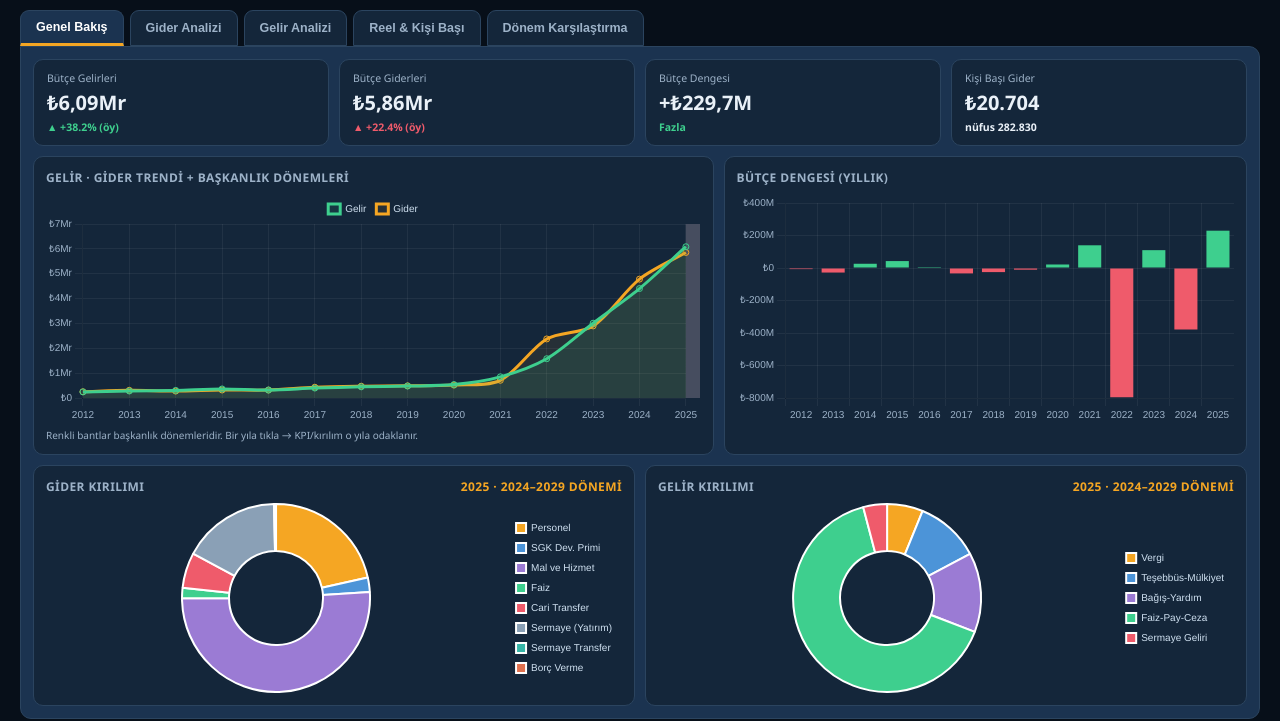
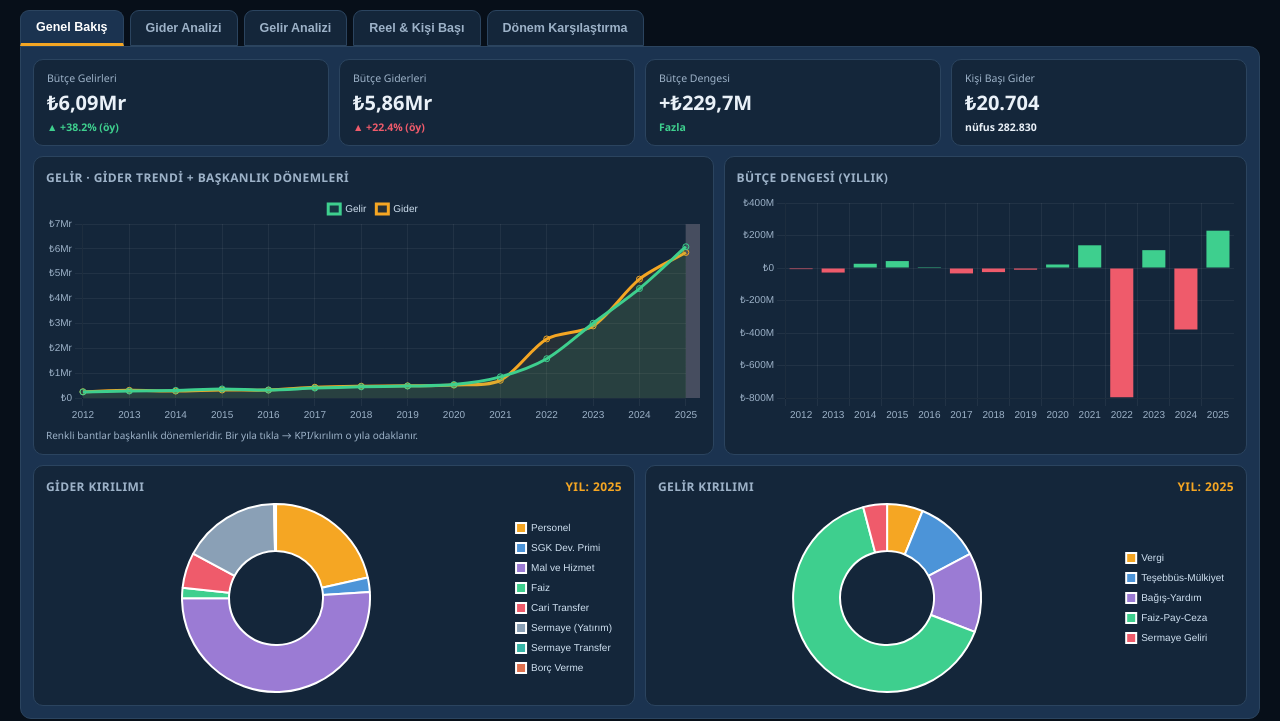
Before and after one commit to KaplanhanAi/kirikkale-seffaflik-panosu, a plain HTML site: page index.html in a window 1280 px wide. Shown: the part 113-834 px from the top of the page. Drawn offline with nearby package versions, Linux system fonts and the light colour scheme.

Commit message:
Kirilim etiketi duzeltildi: Yil bazli ibare

```diff
--- a/index.html
+++ b/index.html
@@ -202,7 +202,7 @@ function mk(id,cfg){ if(charts[id]) charts[id].destroy(); charts[id]=new Chart(d
 
 function renderKPI(){
   const y=focus,dn=DATA.denge[y],py=y-1,has=DATA.denge[py];
-  document.querySelectorAll(".yb1").forEach(e=>e.textContent=y+" · "+TERMS[termOf(y)].label);
+  document.querySelectorAll(".yb1").forEach(e=>e.textContent="Yıl: "+y);
   document.getElementById("k_gelir").textContent=short(conv(dn.gelir,y));
   document.getElementById("k_gider").textContent=short(conv(dn.gider,y));
   document.getElementById("k_denge").textContent=(dn.denge>=0?"+":"")+short(conv(dn.denge,y));
```
